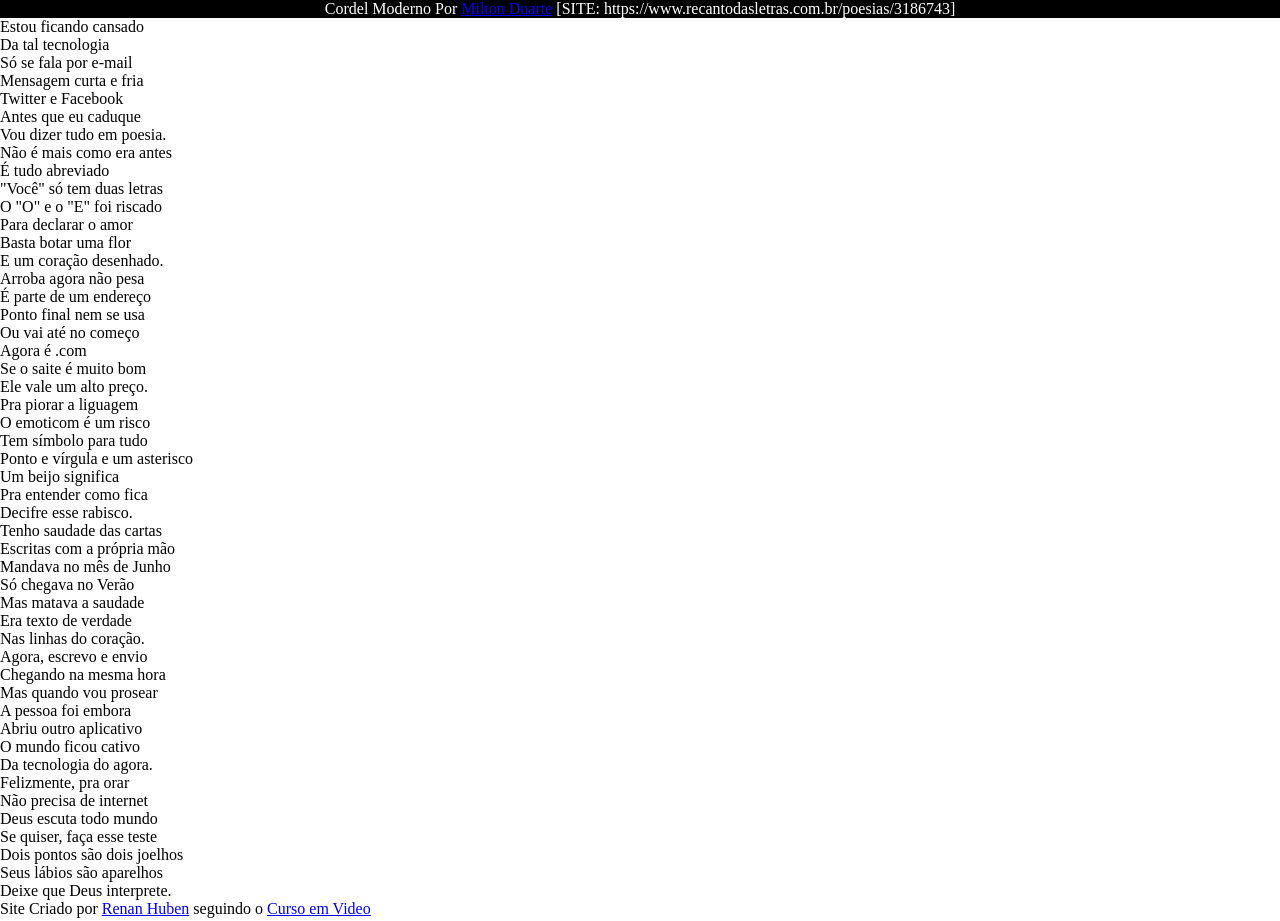
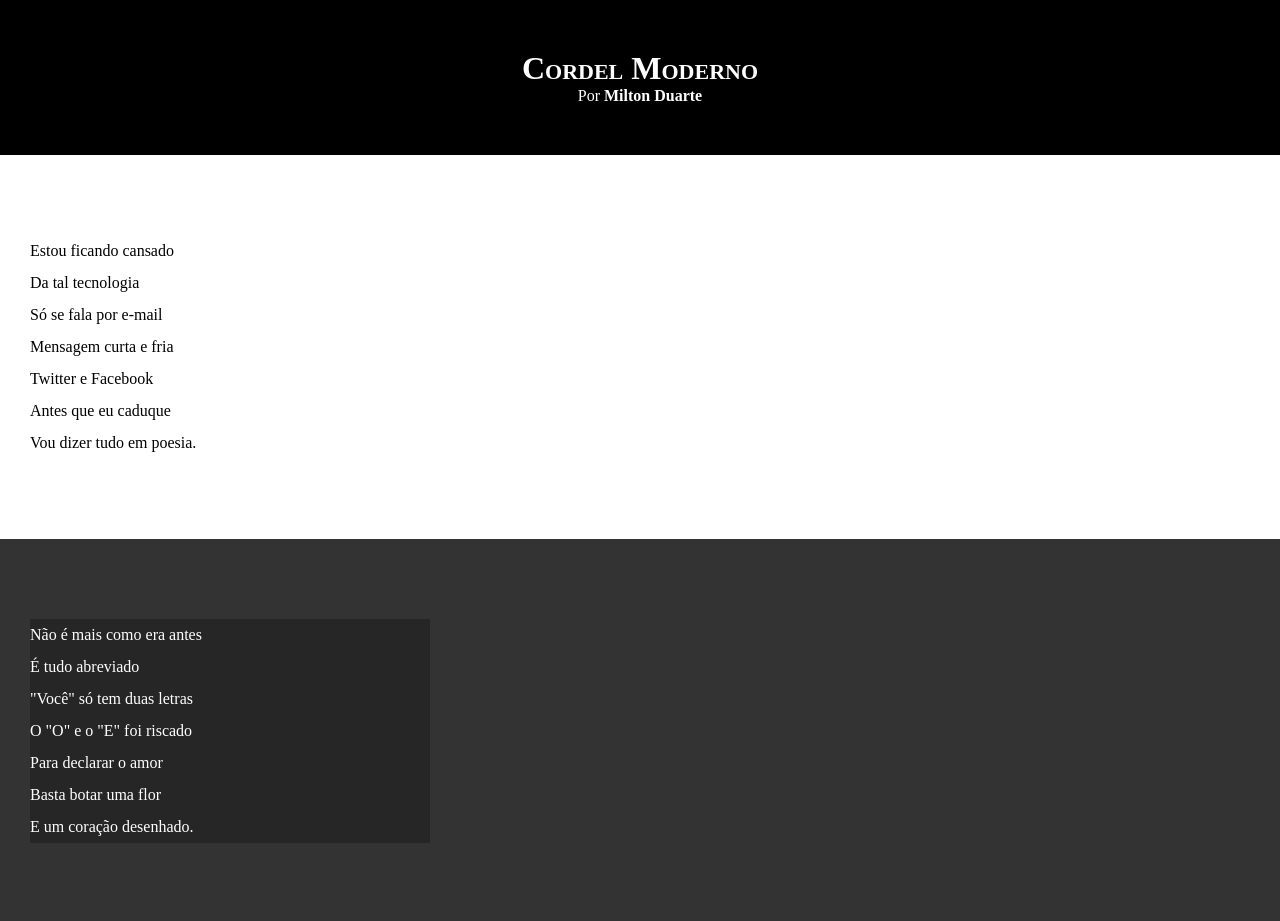
Before and after one commit to RenanHuben/HTML-e-CSS, a plain HTML site: page Desafios/d012/index.html in a window 1280 px wide. Shown: the top 921 px of the page. Drawn offline with Linux system fonts and the light colour scheme.

Commit message:
Atualizei os estilos do meu site

```diff
--- a/Desafios/d012/estilo/style.css
+++ b/Desafios/d012/estilo/style.css
@@ -4,7 +4,10 @@
     margin: 0px;
     padding: 0px;
 }
-
+html, body {
+    min-height: 100%vh;
+    background-color: darkgray;
+}
 
 
 header {
@@ -12,3 +15,51 @@ header {
     color: white;
     text-align: center;
 }
+
+header > h1 {
+    padding-top: 50px;
+    font-variant: small-caps;
+}
+
+header > p {
+    padding-bottom: 50px;
+}
+
+header a, footer a {
+    color: white;
+    text-decoration: none;
+    font-weight: bolder;
+}
+
+header a:hover, footer a:hover {
+    text-decoration: underline;
+}
+
+section {
+    padding-top: 10vh;
+    padding-bottom: 10vh;
+    line-height: 2em;
+    padding-left: 30px;
+}
+
+section.normal {
+    background-color: white;
+    color: black;
+}
+
+section.imagem {
+    background-color: rgb(51, 51, 51);
+    color: white;
+}
+
+section.imagem > p {
+    width: 400px;
+    background-color: rgb(0, 0, 0, 0.253);
+}
+
+footer {
+    text-align: center;
+    padding: 10px;
+    background-color: black;
+    color: white;
+}
--- a/Desafios/d012/index.html
+++ b/Desafios/d012/index.html
@@ -10,9 +10,11 @@
 </head>
 <body>
     <header>
-        Cordel Moderno
-        Por <a href="https://www.recantodasletras.com.br/poesias/3186743" target="_blank"> Milton Duarte</a>
-        [SITE: https://www.recantodasletras.com.br/poesias/3186743]
+        <h1>Cordel Moderno</h1>
+        <p>
+            Por <a href="https://www.recantodasletras.com.br/poesias/3186743" target="_blank"> Milton Duarte</a>
+
+        </p>
     </header>
 
 
```
